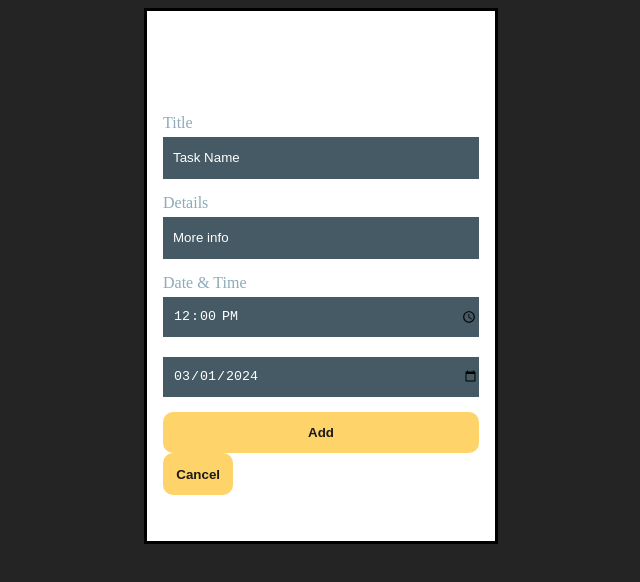
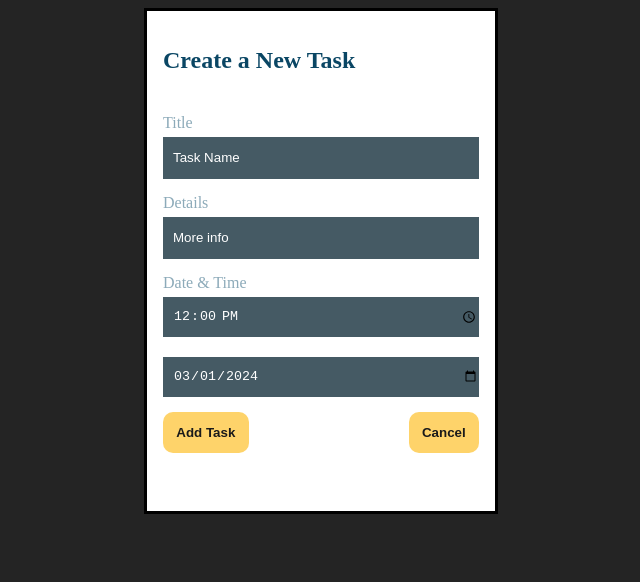
Before and after one commit to PsammystPrime/To-do-list, a React (Vite) app in the folder react/: page /new in a window 1280 px wide. Shown: the top 582 px of the page, without its empty margins (319-959 px from the left). Built offline with nearby package versions, Linux system fonts and the light colour scheme.

Commit message:
Style dialog box for creating tasks

```diff
--- a/react/src/App.css
+++ b/react/src/App.css
@@ -122,12 +122,6 @@ a {
 
 /*                                              Signup Page */
 
-/* Dialog Modal */
-dialog {
-  display: flex;
-  flex-direction: column;
-  gap: 20px;
-}
 /*                                                 homepage */
 .profile,
 .search {
@@ -157,3 +151,18 @@ li {
   gap: 5px;
   margin-top: -25px;
 }
+
+/*                                                 TasksForm */
+dialog {
+  display: flex;
+  flex-direction: column;
+  gap: 20px;
+}
+dialog > h2 {
+  color: #0a4664;
+}
+.dialogbtns {
+  display: flex;
+  justify-content: space-between;
+  margin-bottom: 12px;
+}
--- a/react/src/NewTask.jsx
+++ b/react/src/NewTask.jsx
@@ -29,12 +29,12 @@ export default function NewTask({ taskArray, setTaskArray }) {
   //Gives a notification for a successfull task addition
   const [confirm, setConfirmation] = useState("");
   function confirmTask() {
-    return setConfirmation("task added");
+    return setConfirmation("task added successfully");
   }
   return (
     <dialog>
       <h2>Create a New Task</h2>
-      <form action="post" onSubmit={addTask}>
+      <form className="taskForm" action="post" onSubmit={addTask}>
         <label htmlFor="title">Title </label>
         <input type="text" name="name" defaultValue={"Task Name"} />
         <label htmlFor="details">Details</label>
@@ -42,13 +42,15 @@ export default function NewTask({ taskArray, setTaskArray }) {
         <label htmlFor="date">Date & Time</label>
         <input type="time" name="time" id="" defaultValue={"12:00:00"} />
         <input type="date" name="date" id="" defaultValue={"2024-03-01"} />
-        <button type="submit" onClick={confirmTask}>
-          Add
-        </button>
-
-        <Link to="/homepage">
-          <button type="reset">Cancel</button>
-        </Link>
+        <div className="dialogbtns">
+          {" "}
+          <button type="submit" onClick={confirmTask}>
+            Add Task
+          </button>
+          <Link to="/homepage">
+            <button type="reset">Cancel</button>
+          </Link>
+        </div>
         <span>{confirm}</span>
       </form>
     </dialog>
```
